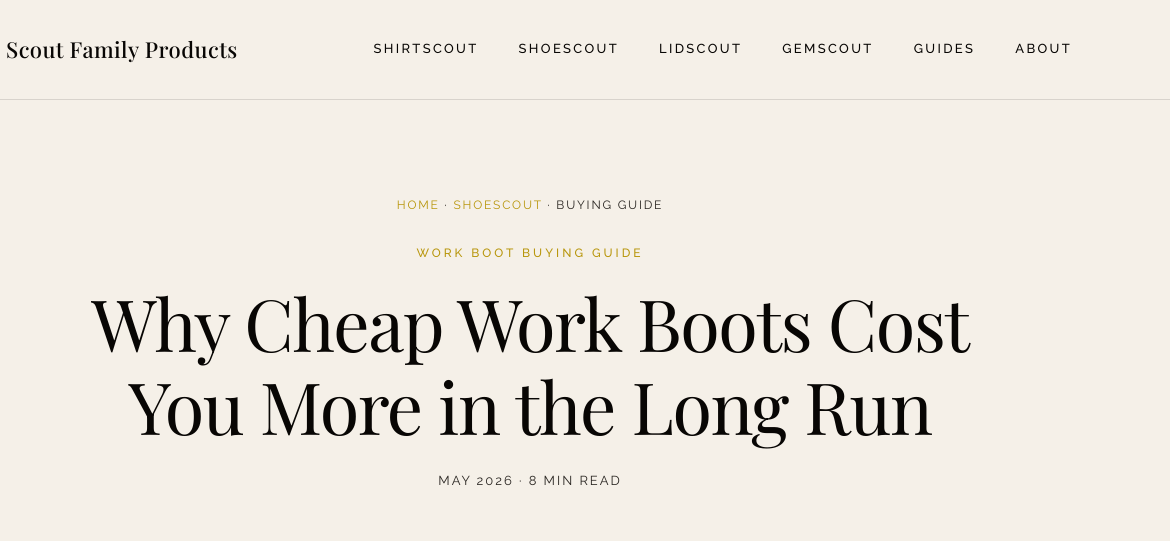
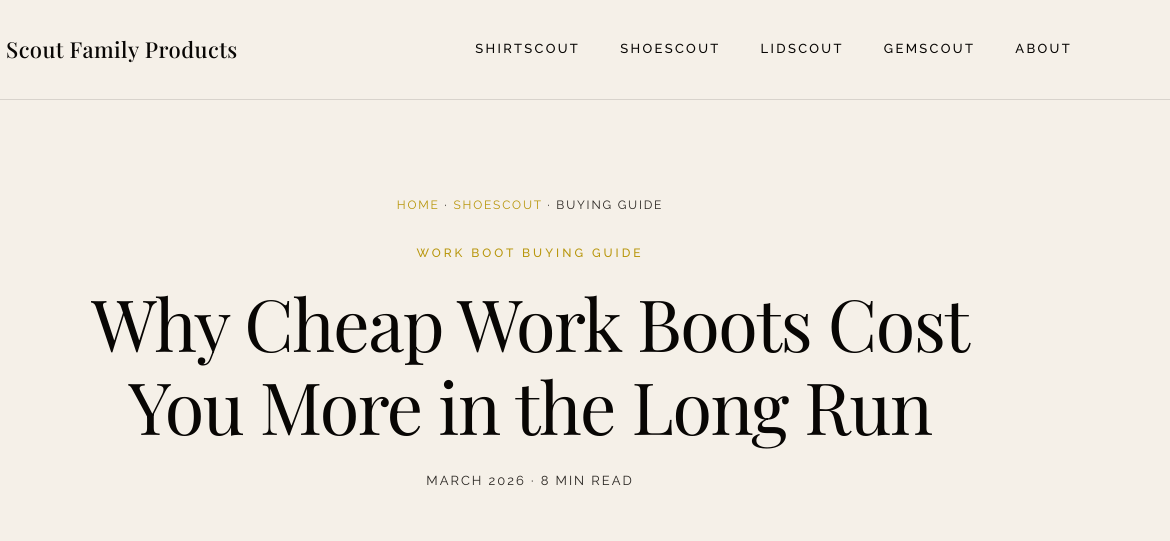
Before and after one commit to ScoutFamilyProducts/ScoutFamilyProducts.github.io, a plain HTML site: page work-boots-buying-guide.html in a window 1280 px wide. Shown: the top 541 px of the page, 110-1280 px from the left. Drawn offline with nearby package versions, Linux system fonts and the light colour scheme; a web font is replaced by a local one.

Commit message:
Update article date and cost calculation details

```diff
--- a/work-boots-buying-guide.html
+++ b/work-boots-buying-guide.html
@@ -133,7 +133,6 @@
         <a href="/shoescout.html">ShoeScout</a>
         <a href="/lidscout.html">LidScout</a>
         <a href="/gemscout.html">GemScout</a>
-        <a href="/guides.html">Guides</a>
         <a href="/about.html">About</a>
       </nav>
     </div>
@@ -146,7 +145,7 @@
         <div class="breadcrumb"><a href="/">Home</a> · <a href="/shoescout.html">ShoeScout</a> · Buying Guide</div>
         <span class="eyebrow">Work Boot Buying Guide</span>
         <h1 style="max-width: 22ch; margin: 1rem auto 1.5rem;">Why Cheap Work Boots Cost You More in the Long Run</h1>
-        <div class="article-meta">May 2026 · 8 min read</div>
+        <div class="article-meta">March 2026 · 8 min read</div>
       </div>
     </div>
 
@@ -214,7 +213,7 @@
 
       <h2>The Real Cost Calculation</h2>
 
-      <p>A $65 budget boot replaced every six months costs $130 per year. A $155 Georgia Giant resoled once at year three costs roughly $75 per year over five years — and it's a boot that's actually protecting your feet and meeting safety standards the whole time.</p>
+      <p>A $65 budget boot replaced every six months costs $130 per year. A $155 Georgia Giant resoled once at year three — add roughly $50 for a cobbler — comes to $205 over five years, or about $41 per year. Less than a third of the cost, on a boot that's certified, comfortable, and actually protecting your feet the entire time.</p>
 
       <p>That math holds across every serious work boot category. The premium isn't for branding. It's for construction, materials, and certification that the cheaper alternative simply doesn't provide.</p>
 
```
